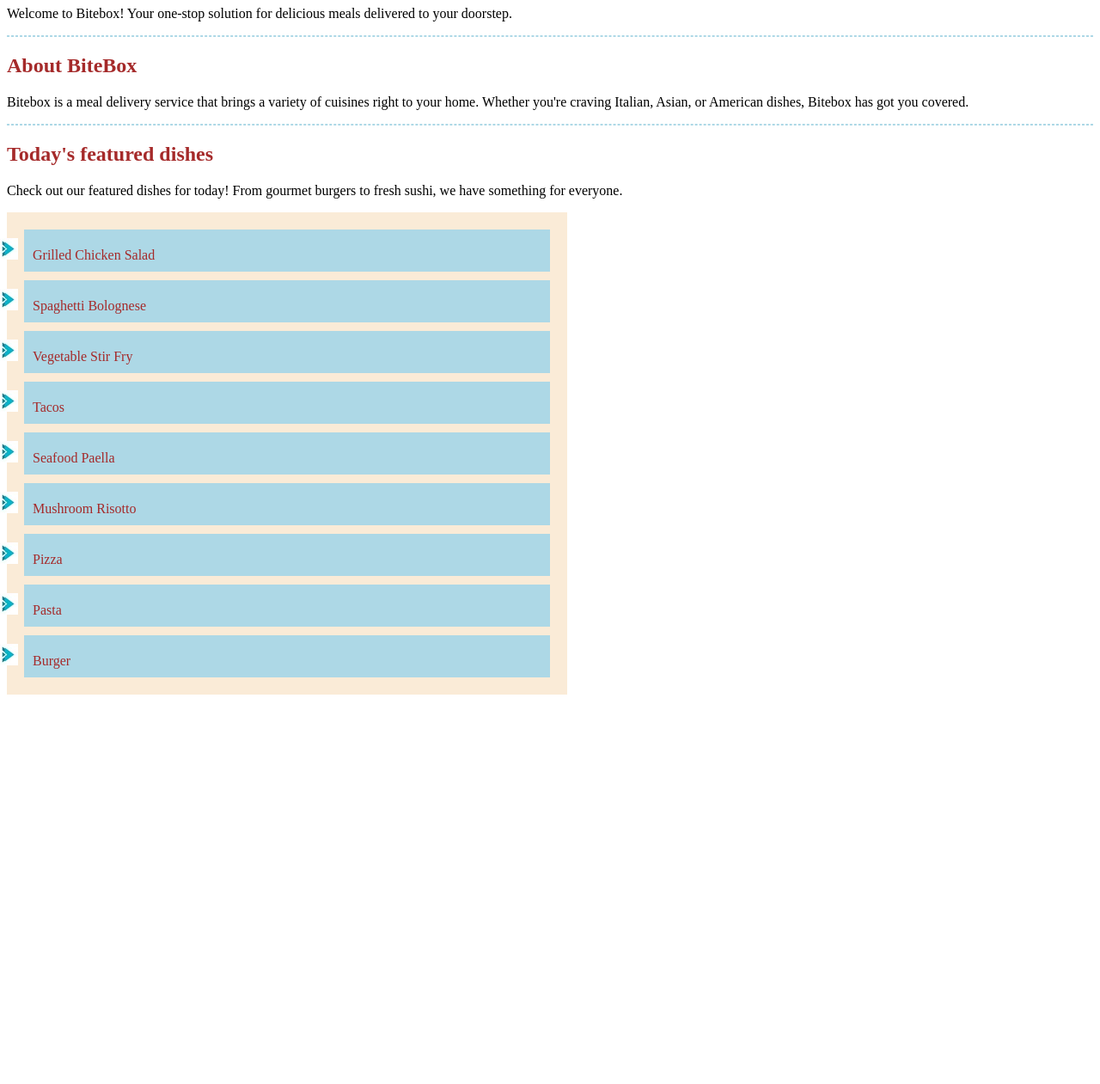
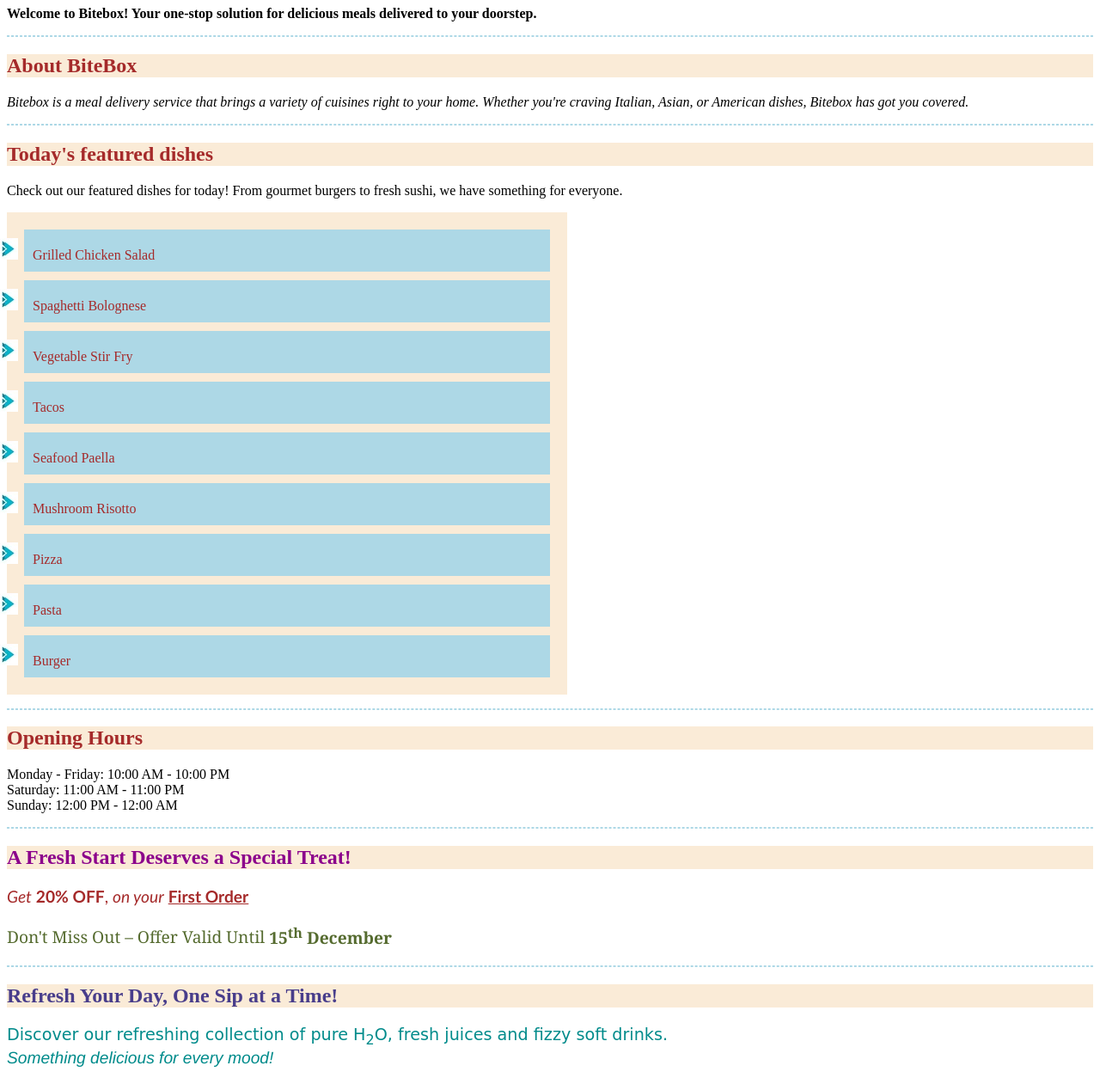
Before and after one commit to Shreya10-byte/Bitebox, a plain HTML site: page index.html in a window 1280 px wide. Shown: the part 73-1334 px from the top of the page at 86% size. Before the commit the page ends 897 px from the top, so only its background shows below. Drawn offline with Linux system fonts and the light colour scheme.

Commit message:
second commit

```diff
--- a/index.html
+++ b/index.html
@@ -18,16 +18,24 @@
             color:brown;
             background-color: lightblue;
         }
+
+        h1{
+            background-color:antiquewhite;
+        }
+
+        h2{
+            background-color:antiquewhite;
+        }
     </style>
 </head>
 <body>
-    <h1 style="color: brown;">Bitebox</h1>
-    <p style>Welcome to Bitebox! Your one-stop solution for delicious meals delivered to your doorstep.</p>
+    <h1 style="color: brown;"><mark>Bitebox</mark></h1>
+    <p style><strong>Welcome to Bitebox! Your one-stop solution for delicious meals delivered to your doorstep.</strong></p>
 
     <hr style="border: 1px dashed lightblue;">
 
     <h2 style="color: brown;">About BiteBox</h2>
-    <p>Bitebox is a meal delivery service that brings a variety of cuisines right to your home. Whether you're craving Italian, Asian, or American dishes, Bitebox has got you covered.</p>
+    <p><em>Bitebox is a meal delivery service that brings a variety of cuisines right to your home. Whether you're craving Italian, Asian, or American dishes, Bitebox has got you covered.</em></p>
 
     <hr style="border: 1px dashed lightblue;">
 
@@ -44,5 +52,39 @@
         <li>Pasta</li>
         <li>Burger</li>
     </ol>
+
+    <hr style="border: 1px dashed lightblue;">
+
+    <h2 style="color: brown;">Opening Hours</h2>
+
+    <p>
+         Monday - Friday: 10:00 AM - 10:00 PM<br>
+        Saturday: 11:00 AM - 11:00 PM<br>
+        Sunday: 12:00 PM - 12:00 AM
+    </p>
+
+
+  <hr style="border: 1px dashed lightblue;">
+
+  <h2 style="color: darkmagenta;">A Fresh Start Deserves a Special Treat!</h2>
+
+    <p style="color:brown; font-size: 1.2em; font-family:'Gill Sans', 'Gill Sans MT', Calibri, 'Trebuchet MS', sans-serif">
+        <em>Get</em> <b>20% OFF</b>, <em>on your</em> <u><b>First Order</b></u>
+    </p>
+
+    <p style="color:darkolivegreen; font-size: 1.2em; font-family:Cambria, Cochin, Georgia, Times, 'Times New Roman', serif">
+        Don't Miss Out – Offer Valid Until <b>15<sup>th</sup> December</b>
+    </p>
+
+    <hr style="border: 1px dashed lightblue;">
+
+       <h2 style="color: darkslateblue;">Refresh Your Day, One Sip at a Time!</h2>
+        <p style="color: darkcyan; font-size: 1.2em; font-family:cursive">
+       Discover our refreshing collection of pure H<sub>2</sub>O, fresh juices and fizzy soft drinks. <br>
+      <em style="font-family:'Franklin Gothic Medium';">Something delicious for every mood!</em>
+     </p>
+
+
+
 </body>
 </html>
```
